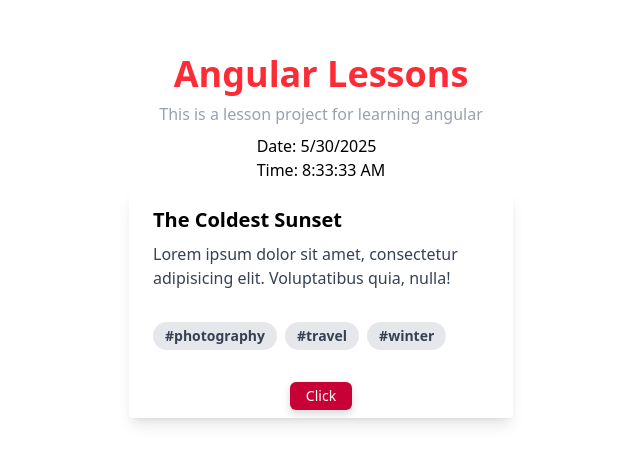
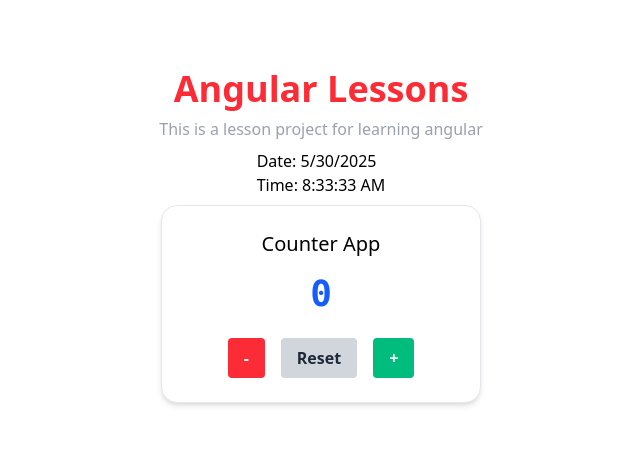
Before and after one commit to arkajitroy/angular-lesson-archive, an Angular app: page / in a window 1280 px wide. Shown: the part 164-628 px from the top of the page, without its empty margins (319-959 px from the left). Built offline with nearby package versions, Linux system fonts and the light colour scheme.

Commit message:
added: simple counter application

```diff
--- a/src/app/app.component.html
+++ b/src/app/app.component.html
@@ -10,11 +10,13 @@
     <span>Time: {{ date.time }}</span>
   </div>
 
-  <app-card
+  <!-- <app-card
     [title]="'The Coldest Sunset'"
     [description]="
       'Lorem ipsum dolor sit amet, consectetur adipisicing elit. Voluptatibus quia, nulla!'
     "
     [tags]="['#photography', '#travel', '#winter']"
-  />
+  /> -->
+
+  <app-counter-app />
 </main>
--- a/src/app/app.component.ts
+++ b/src/app/app.component.ts
@@ -1,10 +1,11 @@
 import { Component } from '@angular/core';
 import { getTodaysDateAndTime } from '../libs/date';
 import { CardComponent } from './components/card/card.component';
+import { CounterAppComponent } from './counter-app/counter-app.component';
 
 @Component({
   selector: 'app-root',
-  imports: [CardComponent],
+  imports: [CounterAppComponent],
   templateUrl: './app.component.html',
   styleUrl: './app.component.css',
 })
--- /dev/null
+++ b/src/app/counter-app/counter-app.component.html
@@ -0,0 +1,26 @@
+<div
+  class="bg-white shadow-md border-1 border-gray-200 rounded-2xl p-6 w-80 mx-auto text-center"
+>
+  <h2 class="text-xl mb-4">Counter App</h2>
+  <p class="text-4xl font-mono font-semibold text-blue-600 mb-6">{{ count }}</p>
+  <div class="flex justify-center gap-4">
+    <button
+      class="bg-red-500 hover:bg-red-600 text-white font-semibold py-2 px-4 rounded"
+      (click)="handleCounter('decrement')"
+    >
+      -
+    </button>
+    <button
+      class="bg-gray-300 hover:bg-gray-400 text-gray-800 font-semibold py-2 px-4 rounded"
+      (click)="handleCounter('reset')"
+    >
+      Reset
+    </button>
+    <button
+      class="bg-emerald-500 hover:bg-emerald-600 text-white font-semibold py-2 px-4 rounded"
+      (click)="handleCounter('increment')"
+    >
+      +
+    </button>
+  </div>
+</div>
--- /dev/null
+++ b/src/app/counter-app/counter-app.component.ts
@@ -0,0 +1,21 @@
+import { Component } from '@angular/core';
+
+@Component({
+  selector: 'app-counter-app',
+  imports: [],
+  templateUrl: './counter-app.component.html',
+  styleUrl: './counter-app.component.css',
+})
+export class CounterAppComponent {
+  count = 0;
+
+  handleCounter(op: 'increment' | 'decrement' | 'reset') {
+    op === 'increment'
+      ? (this.count = this.count + 1)
+      : op === 'decrement' && this.count !== 0
+      ? (this.count = this.count - 1)
+      : op === 'reset'
+      ? (this.count = 0)
+      : null;
+  }
+}
```
Also changed, not shown: src/app/counter-app/counter-app.component.css (added), 1 other file (tests, documents, lock files or other folders).
